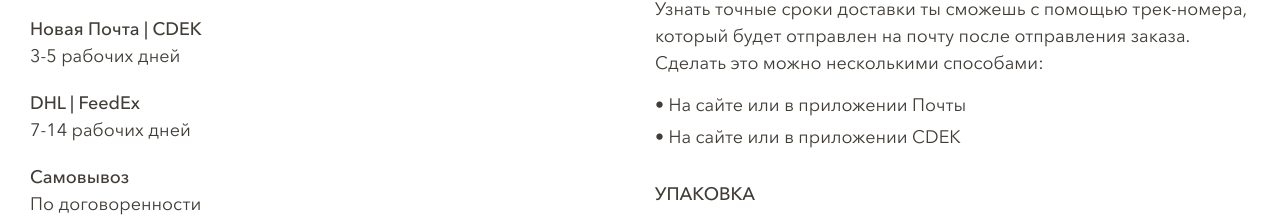
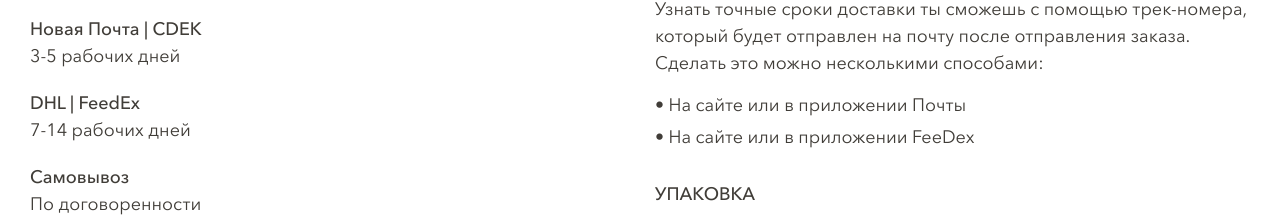
Before and after one commit to suchkovcode/lumiiere-candles, a Vue app: page /delivery in a window 1280 px wide. Shown: the part 1517-1734 px from the top of the page. Built offline with nearby package versions, Linux system fonts and the light colour scheme.

Commit message:
Update: delivery page

```diff
--- a/src/page/Delivery.vue
+++ b/src/page/Delivery.vue
@@ -137,7 +137,7 @@
                         <a class="tab-box-1__watch-link" href=""> • На сайте или в приложении Почты </a>
                      </li>
                      <li>
-                        <a class="tab-box-1__watch-link" href=""> • На сайте или в приложении CDEK </a>
+                        <a class="tab-box-1__watch-link" href=""> • На сайте или в приложении FeeDex </a>
                      </li>
                   </ul>
                </div>
@@ -250,7 +250,7 @@
                      числе первых, когда она появится в наличии.
                   </p>
                   <p class="tab-box-4__text">
-                     Ты можешь оформить самовывоз и забрать заказ по адресу: М. Ясенево, Голубинская улица д.9 по предварительной записи —
+                     Ты можешь оформить самовывоз и забрать заказ по адресу: (текущий адрес) по предварительной записи —
                      это самый быстрый вариант.
                   </p>
                </div>
```
